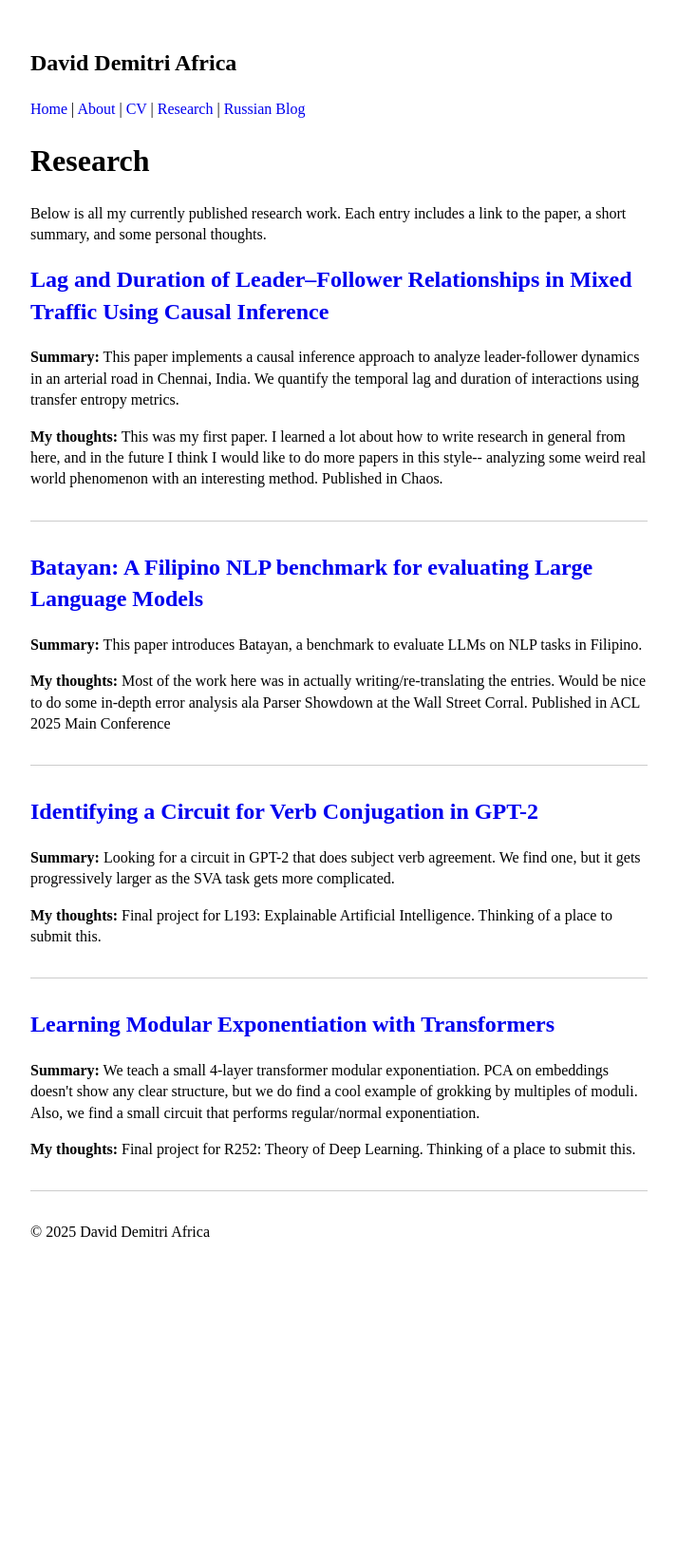
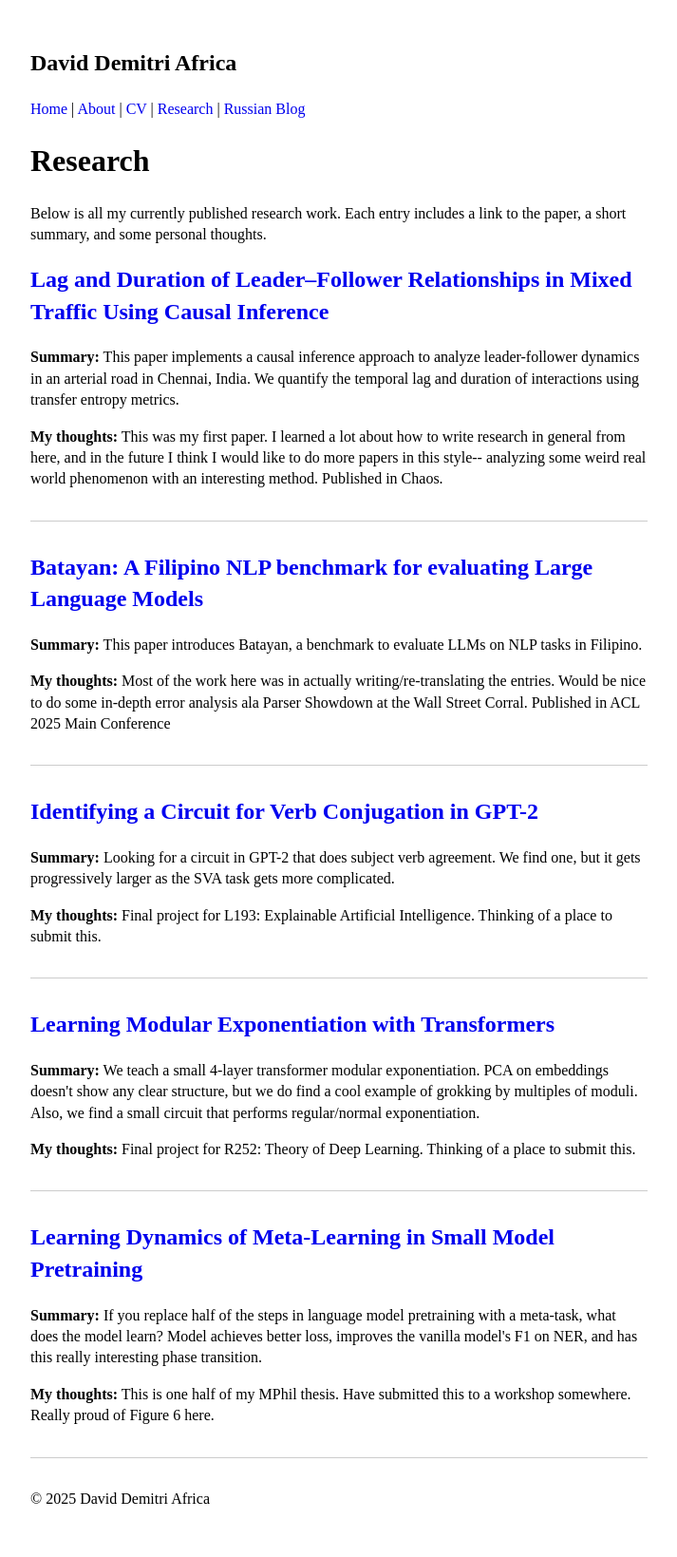
Before and after one commit to DavidDemitriAfrica/daviddemitriafrica.github.io, a Jekyll site: the page built from research.html, in a window 1280 px wide. Shown: the whole page at 95% size, without its empty margins (283-996 px from the left). Built offline with Jekyll 4.4.1, drawn with Linux system fonts in a browser that asks for light colours; before the commit the page ends 1359 px from its top, so only the background shows below that.

Commit message:
add new preprint

```diff
--- a/research.html
+++ b/research.html
@@ -35,6 +35,13 @@ Parser Showdown at the Wall Street Corral. Published in ACL 2025 Main Conference
     <p><strong>My thoughts:</strong> Final project for R252: Theory of Deep Learning. Thinking of a place to submit this.</p>
 </div>
 
+<div class="research-entry">
+    <h2><a href="https://arxiv.org/abs/2508.02189">Learning Dynamics of Meta-Learning in Small Model Pretraining
+</a></h2>
+<p><strong>Summary:</strong> If you replace half of the steps in language model pretraining with a meta-task, what does the model learn? Model achieves better loss, improves the vanilla model's F1 on NER, and has this really interesting phase transition.</p>
+<p><strong>My thoughts:</strong> This is one half of my MPhil thesis. Have submitted this to a workshop somewhere. Really proud of Figure 6 here.</p>
+</div>
+
 <style>
 .research-entry {
     margin-bottom: 2em;
```
